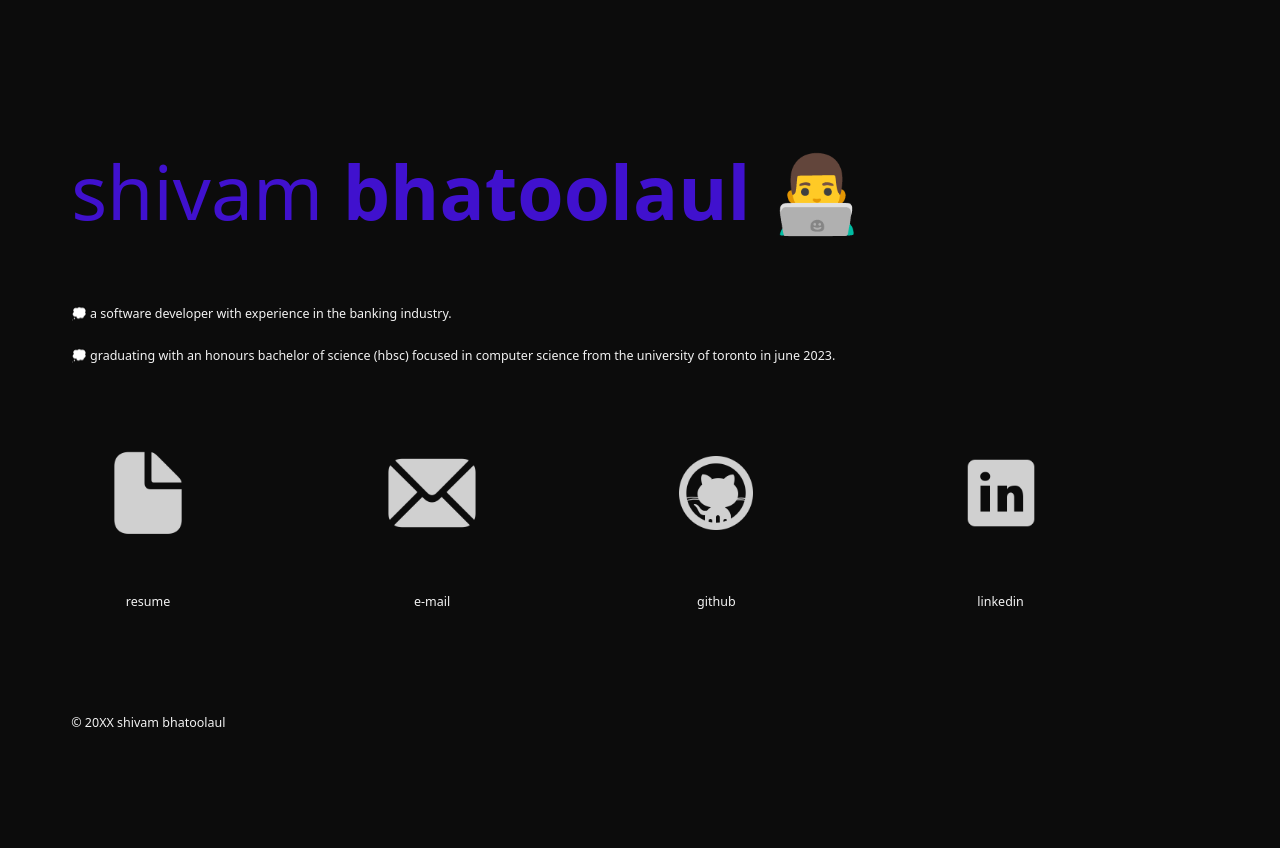
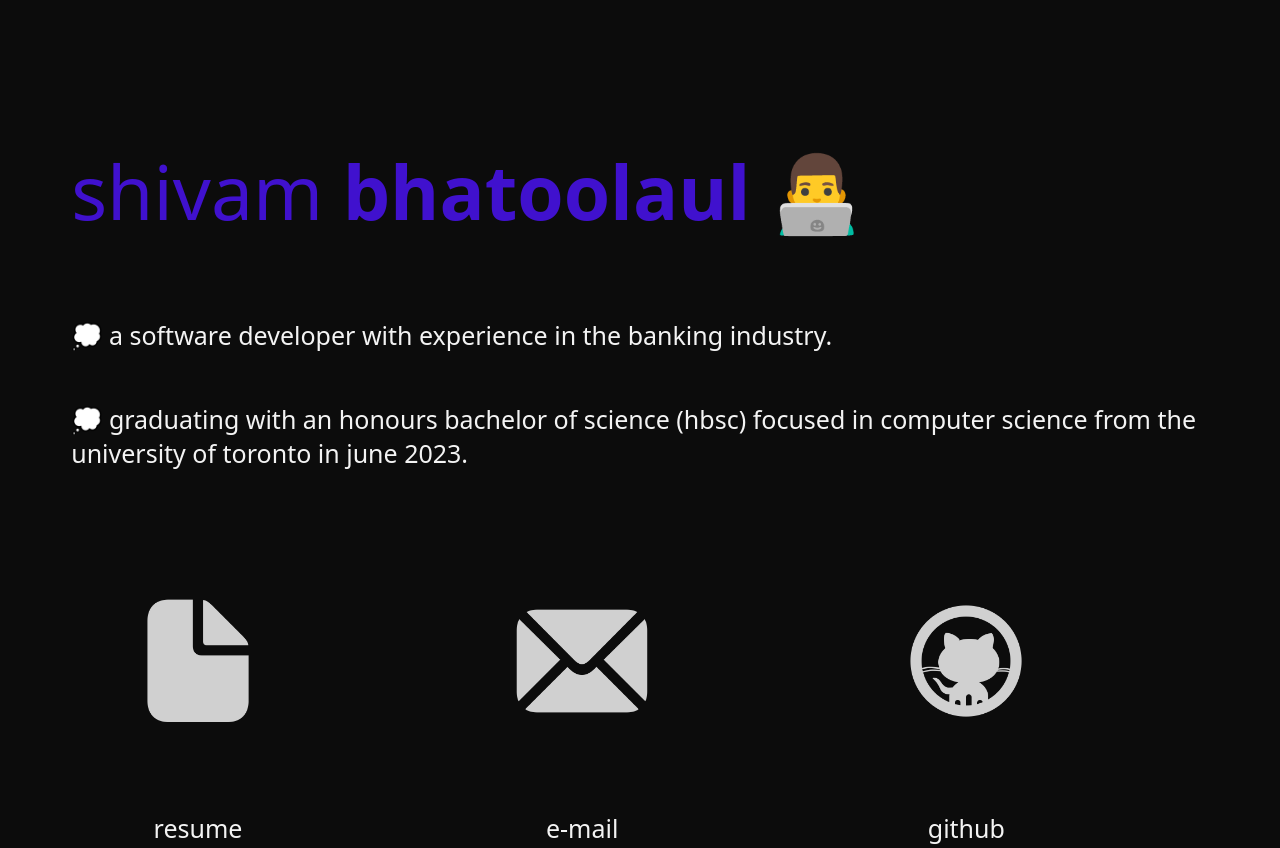
Before and after one commit to sbhatoolaul/sbhatoolaul.github.io, a plain HTML site: page index.html in a window 1280 px wide. Shown: the top 848 px of the page. Before the commit the page ends 800 px from the top, so only its background shows below. Drawn offline with Linux system fonts and the light colour scheme; a web font is replaced by a local one.

Commit message:
Update font size for readability

```diff
--- a/index.html
+++ b/index.html
@@ -33,44 +33,44 @@
     <h1 style="font-size: 75px; color: rgb(64,17,206);" class="inline-block"><b style="font-weight: 250;">shivam</b> bhatoolaul 👨‍💻</h1>
 
     <!-- <a class="inline-block" onclick="changeMode()">
-      <img src="assets/night-on.png" style="width:200px;height:200px;" alt="Turn On/Off Dark Mode."/>
+      <img src="assets/night-on.png" style="width:300px;height:300px;" alt="Turn On/Off Dark Mode."/>
     </a> -->
 
-    <p style="font-size: 12.5px;">💭 a software developer with experience in the banking industry.</p>
-    <p style="font-size: 12.5px;">💭 graduating with an honours bachelor of science (hbsc) focused in computer science from the university of toronto in june 2023.</p>
+    <p style="font-size: 25px;">💭 a software developer with experience in the banking industry.</p>
+    <p style="font-size: 25px;">💭 graduating with an honours bachelor of science (hbsc) focused in computer science from the university of toronto in june 2023.</p>
 
 
     <div>
       <a target="_blank" href="https://sbhatoolaul.github.io/Shivam Bhatoolaul's Resume WebSafe.pdf">
         <figure class="inline-block">
-          <img src="assets/resume.png" style="width:200px;height:200px;" alt="See Resume." class="logo"/>
-          <img src="assets/resume-hover.png" style="width:200px;height:200px;" alt="See Resume." class="logo-hover"/>
-          <figcaption style="font-size:12.5px" align="center">resume</figcaption>
+          <img src="assets/resume.png" style="width:300px;height:300px;" alt="See Resume." class="logo"/>
+          <img src="assets/resume-hover.png" style="width:300px;height:300px;" alt="See Resume." class="logo-hover"/>
+          <figcaption style="font-size:25px" align="center">resume</figcaption>
         </figure>
       </a>
 
 
       <a href="mailto:shivambhatoolaul@icloud.com">
         <figure class="inline-block">
-          <img src="assets/mail.png" style="width:200px;height:200px;" alt="See E-Mail." class="logo"/>
-          <img src="assets/mail-hover.png" style="width:200px;height:200px;" alt="See E-Mail." class="logo-hover"/>
-          <figcaption style="font-size:12.5px" align="center">e-mail</figcaption>
+          <img src="assets/mail.png" style="width:300px;height:300px;" alt="See E-Mail." class="logo"/>
+          <img src="assets/mail-hover.png" style="width:300px;height:300px;" alt="See E-Mail." class="logo-hover"/>
+          <figcaption style="font-size:25px" align="center">e-mail</figcaption>
         </figure>
       </a>
 
       <a target="_blank" href="https://github.com/sbhatoolaul">
         <figure class="inline-block">
-          <img src="assets/github.png" style="width:200px;height:200px;" alt="See GitHub." class="logo"/>
-          <img src="assets/github-hover.png" style="width:200px;height:200px;" alt="See GitHub." class="logo-hover"/>
-          <figcaption style="font-size:12.5px" align="center">github</figcaption>
+          <img src="assets/github.png" style="width:300px;height:300px;" alt="See GitHub." class="logo"/>
+          <img src="assets/github-hover.png" style="width:300px;height:300px;" alt="See GitHub." class="logo-hover"/>
+          <figcaption style="font-size:25px" align="center">github</figcaption>
         </figure>
       </a>
 
       <a target="_blank" href="https://www.linkedin.com/in/shivambhatoolaul/">
         <figure class="inline-block">
-          <img src="assets/linkedin.png" style="width:200px;height:200px;" alt="See LinkedIn." class="logo"/>
-          <img src="assets/linkedin-hover.png" style="width:200px;height:200px;" alt="See LinkedIn." class="logo-hover"/>
-          <figcaption style="font-size:12.5px" align="center">linkedin</figcaption>
+          <img src="assets/linkedin.png" style="width:300px;height:300px;" alt="See LinkedIn." class="logo"/>
+          <img src="assets/linkedin-hover.png" style="width:300px;height:300px;" alt="See LinkedIn." class="logo-hover"/>
+          <figcaption style="font-size:25px" align="center">linkedin</figcaption>
         </figure>
       </a>
     </div>
```
